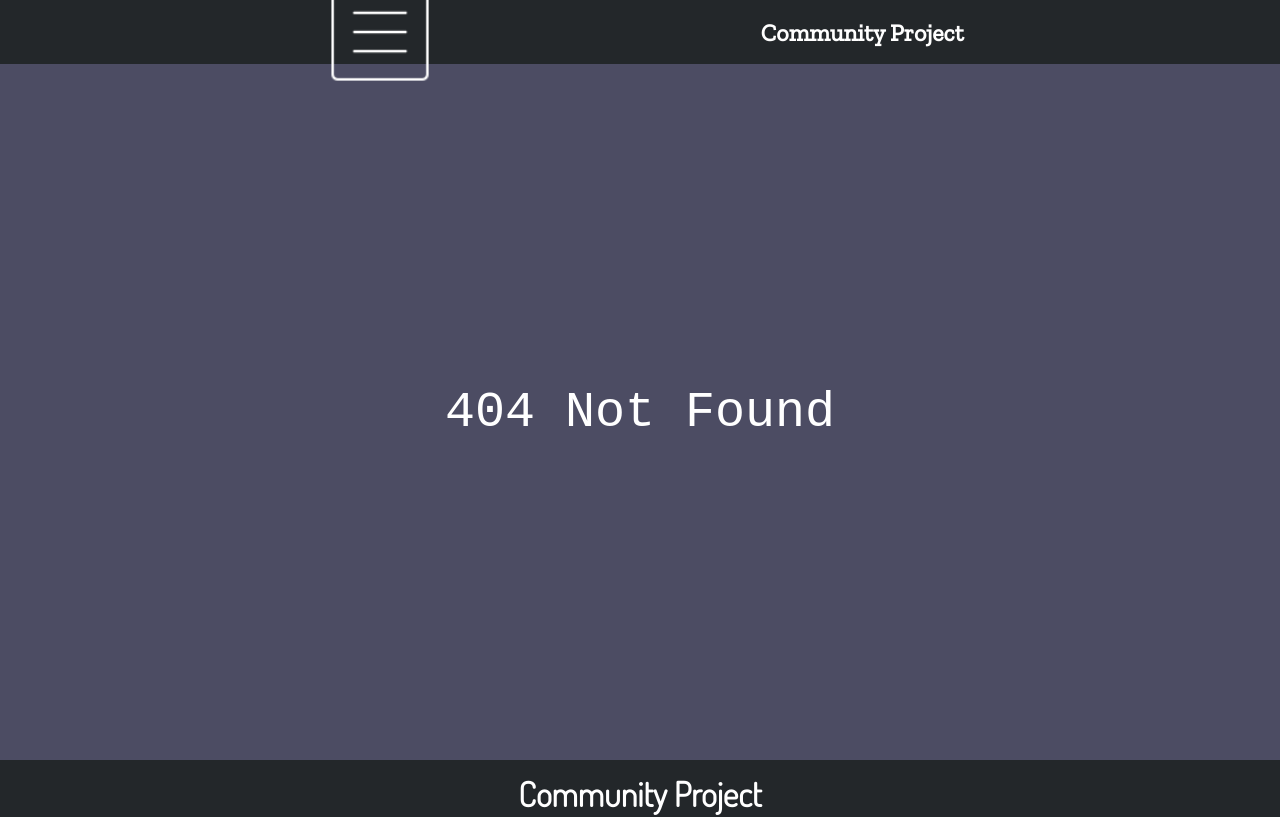
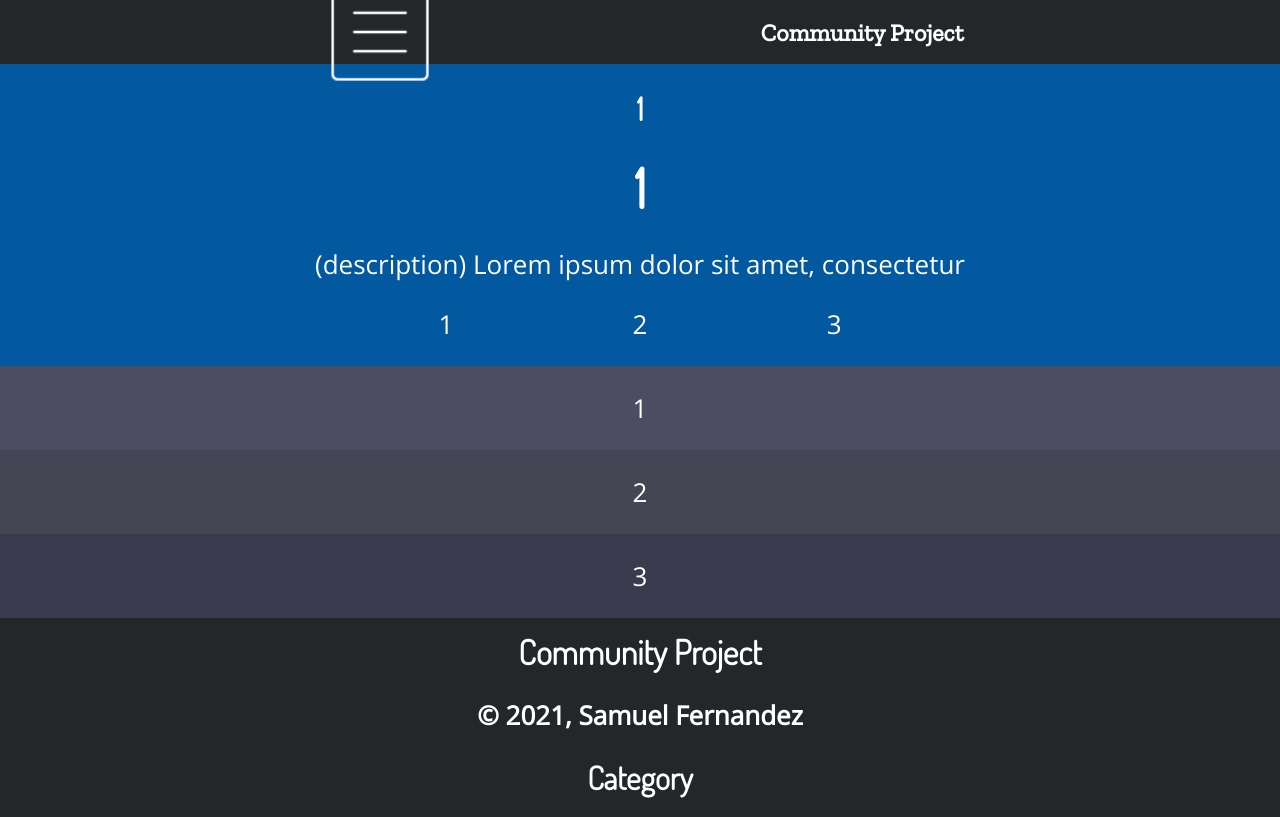
Before and after one commit to polypixeldev/computerstacks, a Next.js app in the folder app/: page /library/1/1 in a window 1280 px wide. Before the commit this address had no page. Shown: the top 817 px of the page. Built offline with nearby package versions, Linux system fonts and the light colour scheme.

Commit message:
Resource Library Subcategory/Resource page

```diff
--- /dev/null
+++ b/app/pages/library/[category]/[page].js
@@ -0,0 +1,39 @@
+import { useRouter } from 'next/router';
+import HeadStyle from '../../../styles/Head.module.css';
+
+function Page() {
+	const router = useRouter();
+	const { category, page } = router.query;
+
+	return (
+		<main>
+			<section className={HeadStyle.head} id="head">
+				<h3>{category}</h3>
+				<h2>{page}</h2>
+				<p>(description) Lorem ipsum dolor sit amet, consectetur</p>
+				<div className={HeadStyle.actionDiv}>
+					<p>1</p>
+					<p>2</p>
+					<p>3</p>
+				</div>
+			</section>
+			<section className="section1">
+				<div>
+					<p>1</p>
+				</div>
+			</section>
+			<section className="section2">
+				<div>
+					<p>2</p>
+				</div>
+			</section>
+			<section className="section3">
+				<div>
+					<p>3</p>
+				</div>
+			</section>
+		</main>
+	)
+}
+
+export default Page;
```
